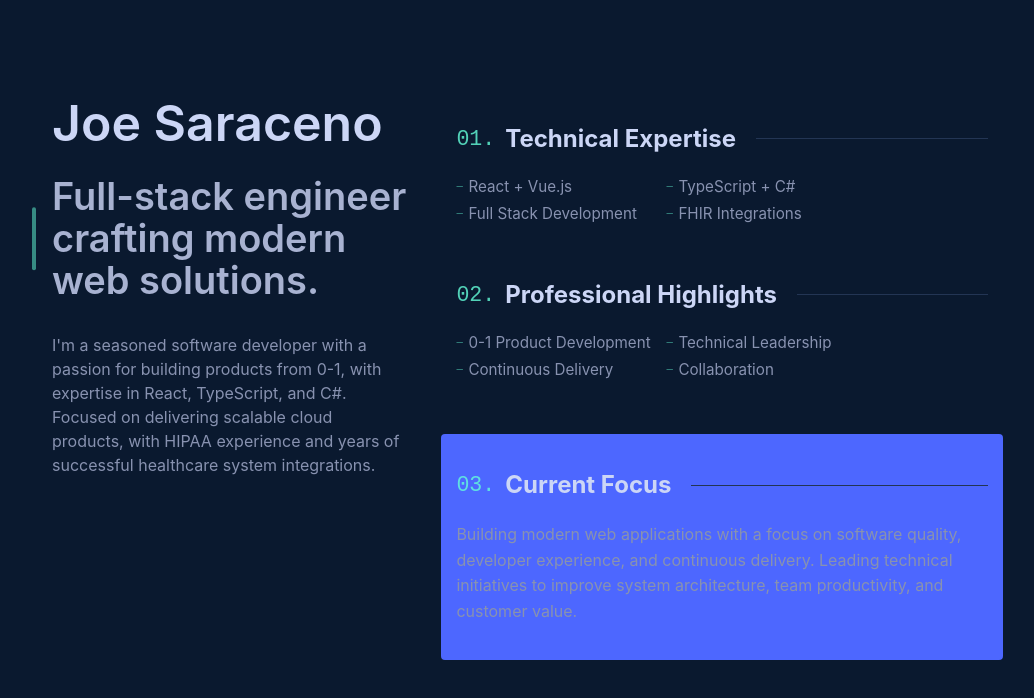
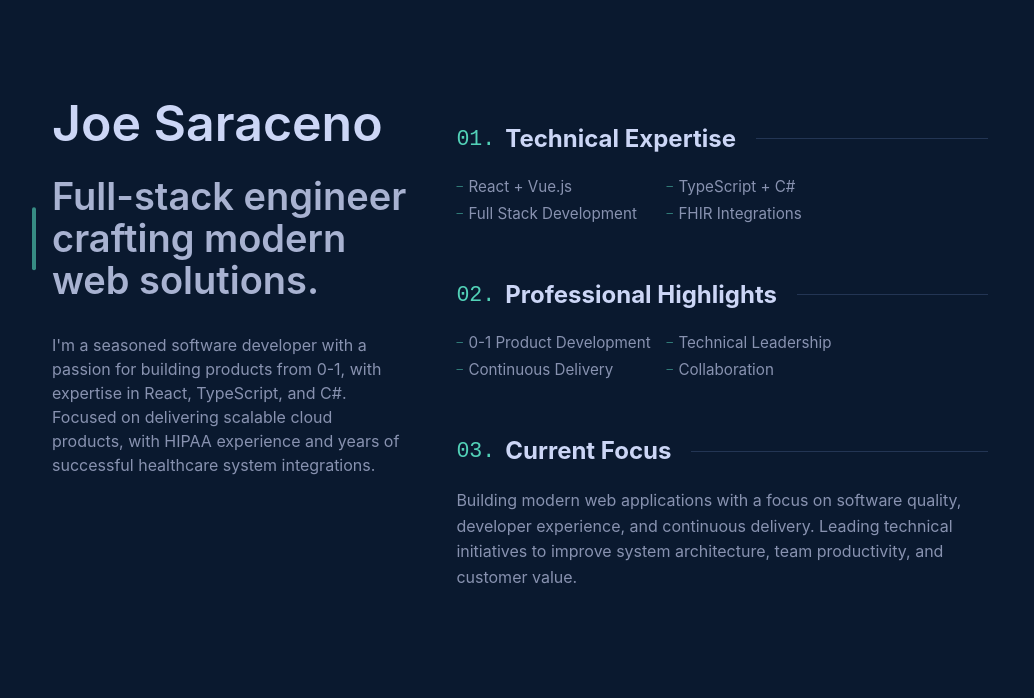
Before and after one commit to honestcomrade/honestcomrade.github.io, a Vue app: page / in a window 1280 px wide. Shown: the top 698 px of the page, without its empty margins (120-1154 px from the left). Built offline with nearby package versions, Linux system fonts and the light colour scheme.

Commit message:
remove strange style

```diff
--- a/src/App.vue
+++ b/src/App.vue
@@ -202,26 +202,6 @@ p {
   opacity: 0.8;
 }
 
-.current {
-  position: relative;
-}
-
-.current::before {
-  content: '';
-  position: absolute;
-  left: -15px;
-  right: -15px;
-  top: 0;
-  bottom: 0;
-  background: var(--bright-blue);
-  border-radius: 4px;
-  z-index: -1;
-}
-.current {
-  padding: 1.5rem 0;
-  top: 0;
-}
-
 .current .section-heading,
 .current p {
   padding: 0;
```
